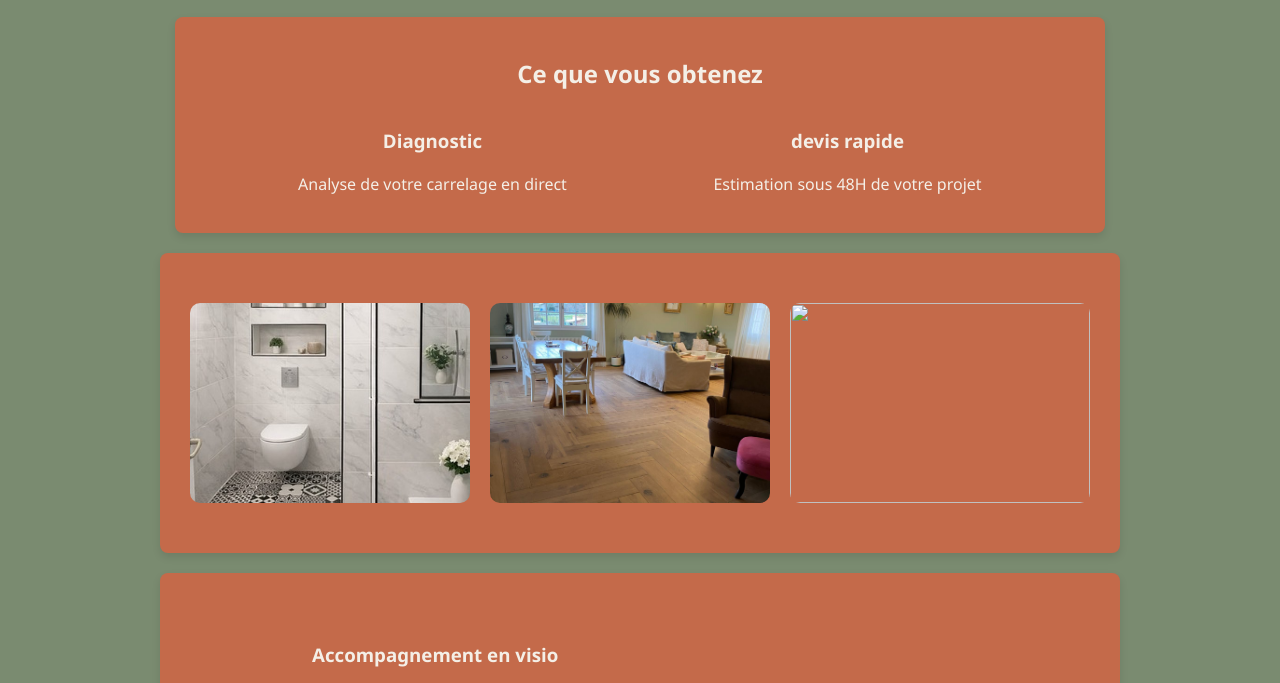
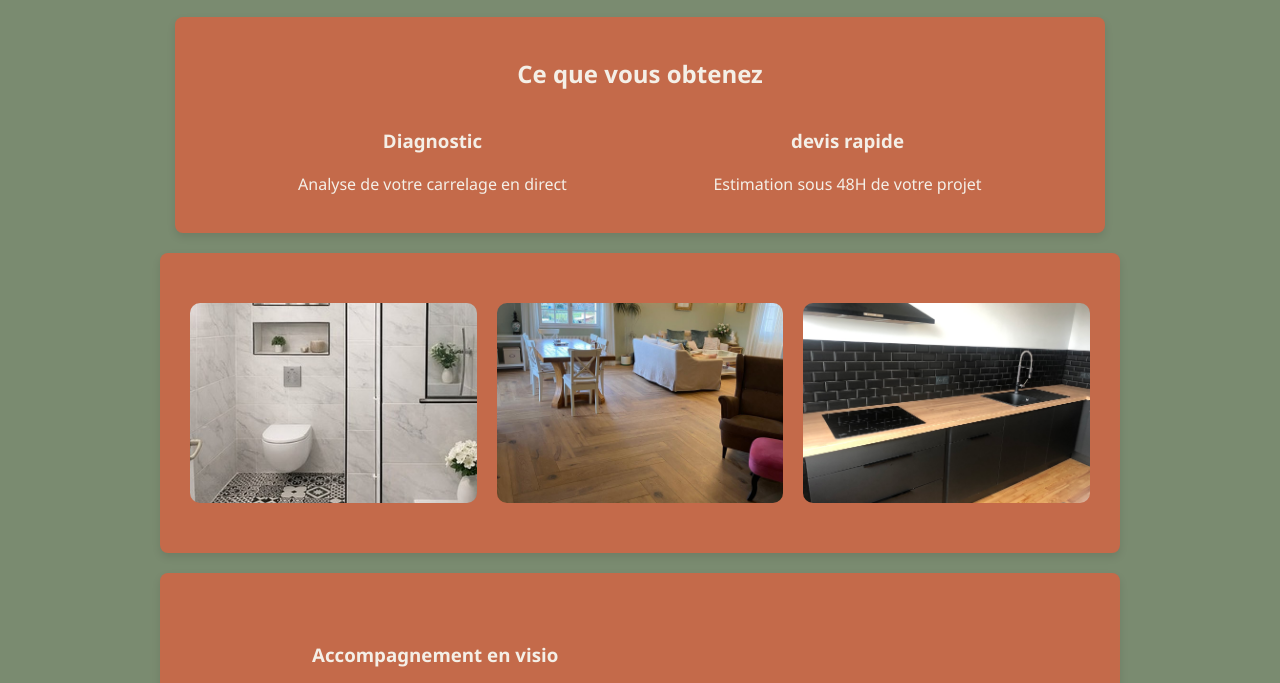
Before and after one commit to KYmaxi-png/maness63, a plain HTML site: page index.html in a window 1280 px wide. Shown: the part 94-777 px from the top of the page. Drawn offline with Linux system fonts and the light colour scheme.

Commit message:
Update index.html

```diff
--- a/index.html
+++ b/index.html
@@ -42,7 +42,7 @@ height="0" width="0" style="display:none;visibility:hidden"></iframe></noscript>
 <div class="gallery">
 <img src="image/apres.jpeg">
 <img src="image/pose-chevron.jpeg">
-<img src="image/credence cuisine.jpeg">
+<img src="image/credence cuisine.jpg">
 </div>
          </section>
 
```
